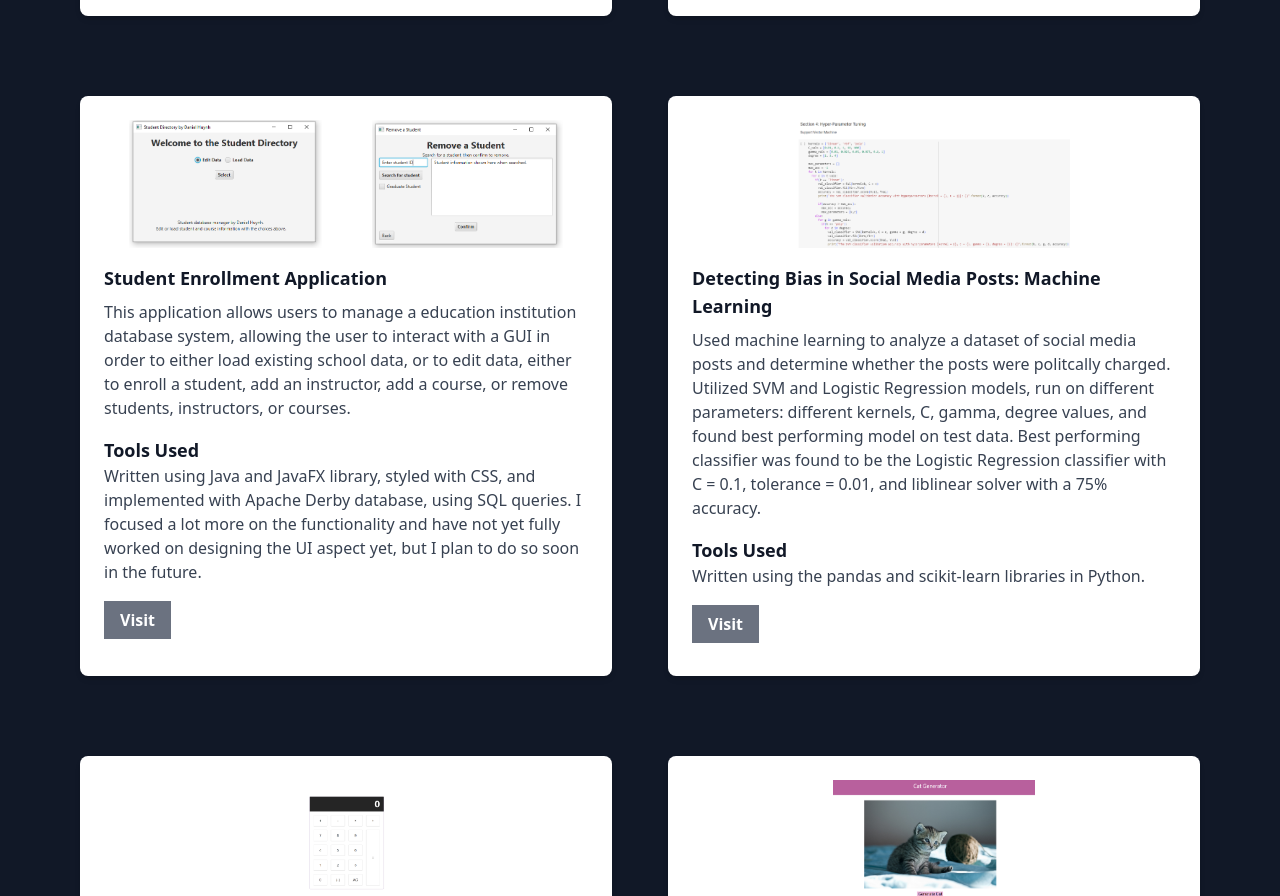
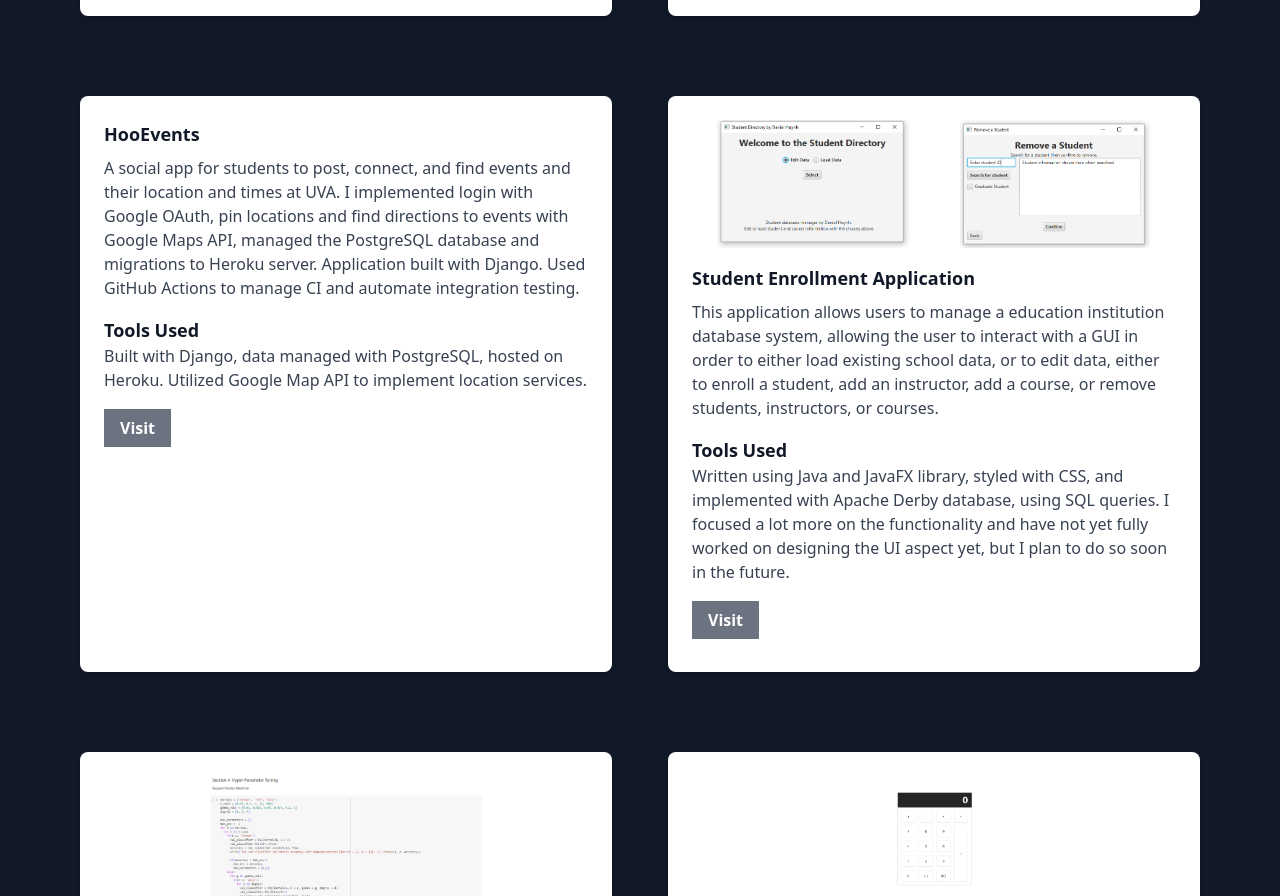
Before and after one commit to danielhuynh0/danielhuynh0.github.io, a React (Create React App) app: page / in a window 1280 px wide. Shown: the part 2960-3856 px from the top of the page. Built offline with nearby package versions, Linux system fonts and the light colour scheme.

Commit message:
updated resume and added a project

```diff
--- a/src/Projects.js
+++ b/src/Projects.js
@@ -14,6 +14,12 @@ const Projects = React.forwardRef((props, ref) => {
           images: ['smb.png'],
           description: "Allows a user to enter and search for a stock ticker. The bot will load a description of the stock itself, as well as a graph of the stock's price history. It will also utilize natural language processing on live news sites to determine the sentiment of the news articles on the stock, as well as ML models on the stock's price history, to determine whether to recommend the user to buy, sell, or hold the stock at this current time. This project was done as part of my team for Project Code.",
           tools: "Frontend implemented with React. Python used for backend, with Flask. Web scraping done with Beautiful Soup. We utilize the NLTK Python library to perform NLP. We plan to store login data in Firebase (in the process of being implemented)."
+        },
+        {
+          title: "HooEvents",
+          images: [],
+          description: "A social app for students to post, connect, and find events and their location and times at UVA. I implemented login with Google OAuth, pin locations and find directions to events with Google Maps API, managed the PostgreSQL database and migrations to Heroku server. Application built with Django. Used GitHub Actions to manage CI and automate integration testing.",
+          tools: "Built with Django, data managed with PostgreSQL, hosted on Heroku. Utilized Google Map API to implement location services."
         },
         {
             title: "Student Enrollment Application",
```
Also changed, not shown: 1 other file (tests, documents, lock files or other folders).
